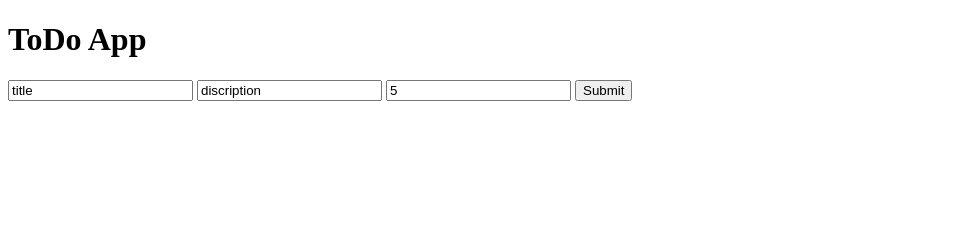
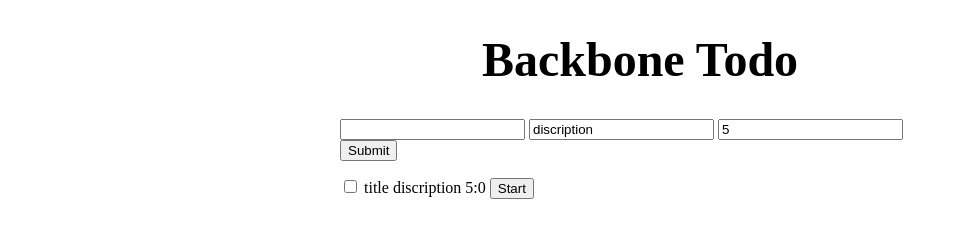
Before and after one commit to blueturtle12/backbone-todo, a plain HTML site: page index.html in a window 1280 px wide. Both pictures are taken after typing "5" into the empty fields and a click on the button "Submit". Shown: the whole page, without its empty margins (0-958 px from the left). Drawn offline with Linux system fonts and the light colour scheme.

Commit message:
added on button click timer start

```diff
--- /dev/null
+++ b/css/styles.css
@@ -0,0 +1,13 @@
+.main__title {
+    text-align: center;
+    font-size: 3em;
+}
+.main__container {
+    width: 600px;
+    margin: 0 auto;
+    /*text-align: center;*/
+}
+
+.display__todo {
+    margin-top: 1em;
+}
--- a/index.html
+++ b/index.html
@@ -12,14 +12,14 @@
     <title>Backbone Todo</title>
     <meta name="description" content="">
     <meta name="viewport" content="width=device-width, initial-scale=1">
-    <link rel="stylesheet" href="">
+    <link rel="stylesheet" href="css/styles.css">
 </head>
 
 <body>
     <!--[if lt IE 7]>
             <p class="browsehappy">You are using an <strong>outdated</strong> browser. Please <a href="#">upgrade your browser</a> to improve your experience.</p>
         <![endif]-->
-    <h1 class="main__title">ToDo App</h1>
+    <h1 class="main__title">Backbone Todo</h1>
     <div class="main__container">
         <input type="text" name="newEntry" class="main__input" value="title">
         <input type="text" name="disc" class="main__discription" value="discription">
@@ -34,7 +34,8 @@
                 <input type="checkbox" name="complete">
                 <span class="todo__title"><%= title %></span>
                 <span class="todo__discription"><%= discription %></span>
-                <span class="todo__time"><%= time %></span>
+                <span class="todo__time"><%= minutes %>:<%= seconds %></span>
+                <button class="todo__btn">Start</button>
         </div>
     </script>
 </body>
--- a/js/models/todo.js
+++ b/js/models/todo.js
@@ -7,7 +7,9 @@ define([
 			title: '',
 			discription: '',
             completed: false,
-            time: ''
+			time: '',
+			minutes: '',
+			seconds: ''
 		},
 		// interval: setInterval(function() {
 		// 	i++
--- a/js/views/entry.js
+++ b/js/views/entry.js
@@ -9,13 +9,21 @@ define([
         initialize: function() {
             this.template = _.template($(".todoTemplate").html());
             this.model.attributes.time = this.model.attributes.time * 60;
+            this.model.attributes.minutes = Math.floor(this.model.attributes.time/60);
+            this.model.attributes.seconds = this.model.attributes.time%60;
+        },
+
+        events: {
+            "click .todo__btn": "onStart"
+        },
+
+        onStart: function() {
             var time = this.model.attributes.time + 1;
             var self = this;
             var timerLoop = setInterval(function x() {
                     time--
-                    var minutes = Math.floor(time/60);
-                    var seconds = time%60;
-                    self.model.attributes.time = minutes + ':' + seconds;
+                    self.model.attributes.minutes = Math.floor(time/60);
+                    self.model.attributes.seconds = time%60;
                     self.render();
                     if(time === 0){
                         clearInterval(timerLoop);
@@ -23,7 +31,6 @@ define([
                 return x;
             }(),1000);
         },
-
         render: function() {
             this.$el.html(this.template(this.model.toJSON()));
             return this;
```
